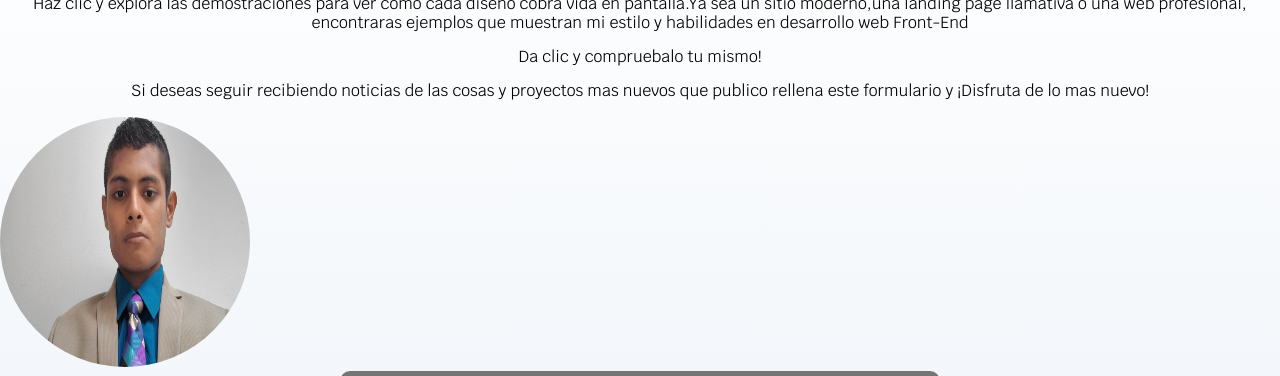
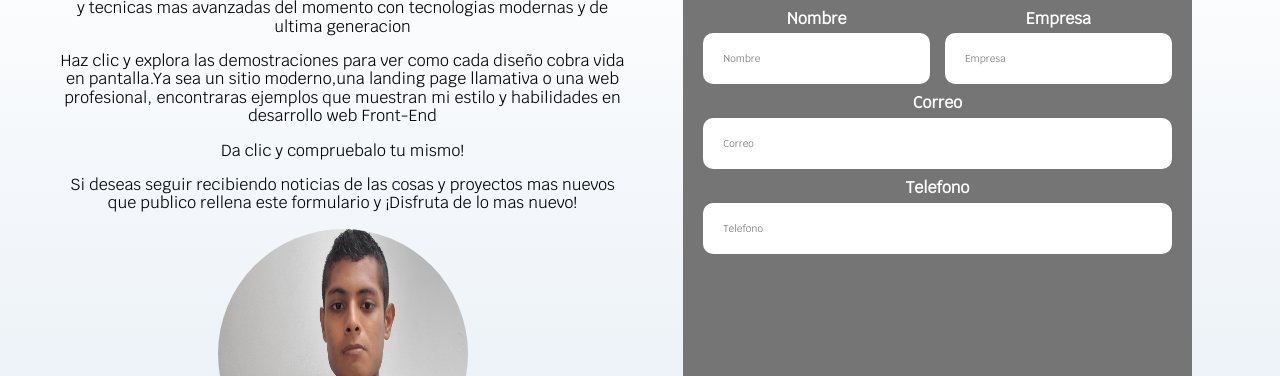
Before and after one commit to AbelVOrtuno/freelancerPresentacion, a plain HTML site: page contacto.html in a window 1280 px wide. Shown: the part 125-501 px from the top of the page. Drawn offline with Linux system fonts and the light colour scheme; files whose address does not match are found by name; a web font is replaced by a local one.

Commit message:
estilos finales de la pagina de contacto,enlaces,comentarios etc.

```diff
--- a/contacto.html
+++ b/contacto.html
@@ -17,7 +17,8 @@
 <body>
 
     <main>
-        <div >
+        <section class="contacto">
+            <div class="info">
                 <h2>Descubre mis proyectos web!</h2>
                 <p>Cada sitio ha sido diseñado con enfoque en el detalle, la funcionalidad y una excelente experiencia
                 de usuario.Ademas aplicando los conocimientos  y tecnicas mas avanzadas del momento con tecnologias modernas y de ultima generacion</p>
@@ -28,9 +29,11 @@
 
                 <p>Si deseas seguir recibiendo noticias de las cosas y proyectos mas nuevos que publico rellena este formulario y ¡Disfruta de lo mas nuevo! </p>
                 <img src="img/miFoto.jpg" alt="Mi foto" width="200px" height="200px" id="miFoto">
+
             </div>
-        <div class="grid">
-            <form class="formulario cont">
+
+
+            <form class="formulario cont alto">
                 <h1 class="titulo">¡Obten una demostracion ya!</h1>
                 <div class="cont-campos">
                     <div class="campo">
@@ -57,17 +60,14 @@
                         <label>Comentarios</label>
                         <textarea class="input-text"></textarea>
                     </div>
-                </div>
 
                     <div class="centrar flex">
                         <input type="submit" value="Enviar" class="boton w-100">
                     </div>
+                </div>
             </form>
-        </div>
+        </section>
     </main>
-
-
-
 
 </body>
 </html>
--- a/css/estilos.css
+++ b/css/estilos.css
@@ -170,6 +170,7 @@ a{
 .cont{
     max-width: 90%;
     width: 90%;
+    height: auto;
 }
 .formulario{
     background-color: var(--gris);
@@ -269,7 +270,25 @@ footer{
 }
 
 /* estilo de pagina de contacto */
-
+.contacto{
+    display: grid;
+    grid-template-columns: 1fr;
+    text-align: center;
+    gap: 2rem;
+}
 @media (min-width: 768px) {
+    .contacto{
+        display: grid;
+        grid-template-columns: repeat(2, 1fr);
+        align-items: start;
+        gap: 3rem;
+        max-width: 120rem;
+        height: auto;
+        margin: 0 auto;
+        padding: 2rem;
+    }
+    .info{
+        text-align: center;
+    }
 
 }
```
Lines whose indentation alone changed are shown as unchanged.
